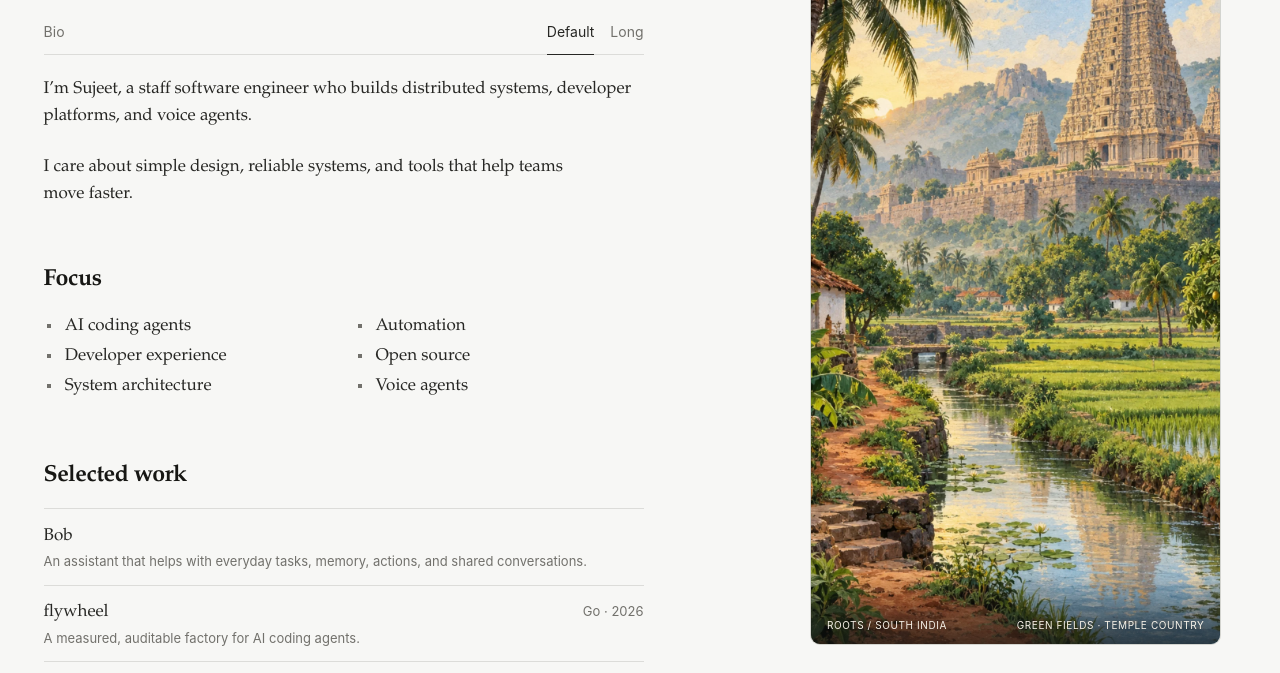
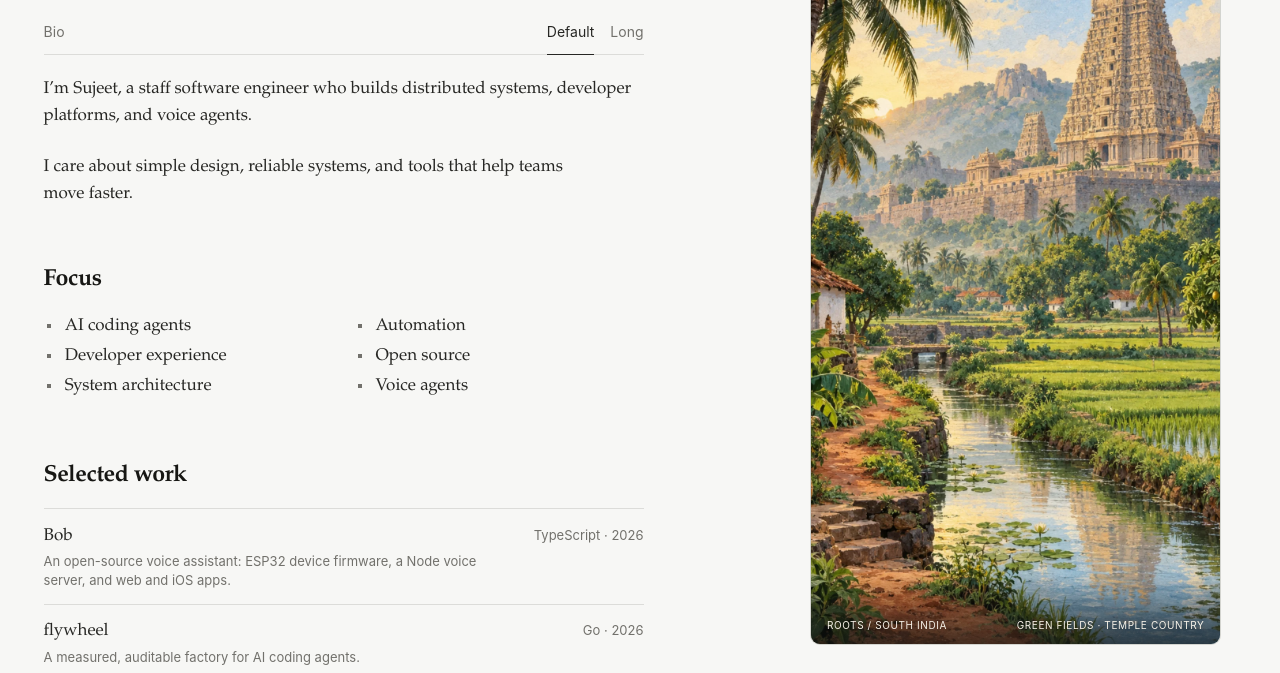
Before and after one commit to suzworx/suzworx.github.io, a plain HTML site: page index.html in a window 1280 px wide. Shown: the part 111-784 px from the top of the page. Drawn offline with Linux system fonts and the light colour scheme.

Commit message:
Link Bob to its public repo
Co-Authored-By: Claude Opus 5.5 <noreply@anthropic.com>

```diff
--- a/index.html
+++ b/index.html
@@ -59,9 +59,10 @@
             <section class="index-section" aria-labelledby="work-heading">
               <h2 id="work-heading">Selected work</h2>
               <div class="project-list">
-                <div class="project-row">
-                  <span><strong>Bob</strong><small>An assistant that helps with everyday tasks, memory, actions, and shared conversations.</small></span>
-                </div>
+                <a class="project-row" href="https://github.com/suzworx/bob" target="_blank" rel="noreferrer">
+                  <span><strong>Bob</strong><small>An open-source voice assistant: ESP32 device firmware, a Node voice server, and web and iOS apps.</small></span>
+                  <em>TypeScript · 2026</em>
+                </a>
                 <a class="project-row" href="https://github.com/suzworx/flywheel" target="_blank" rel="noreferrer">
                   <span><strong>flywheel</strong><small>A measured, auditable factory for AI coding agents.</small></span>
                   <em>Go · 2026</em>
```
